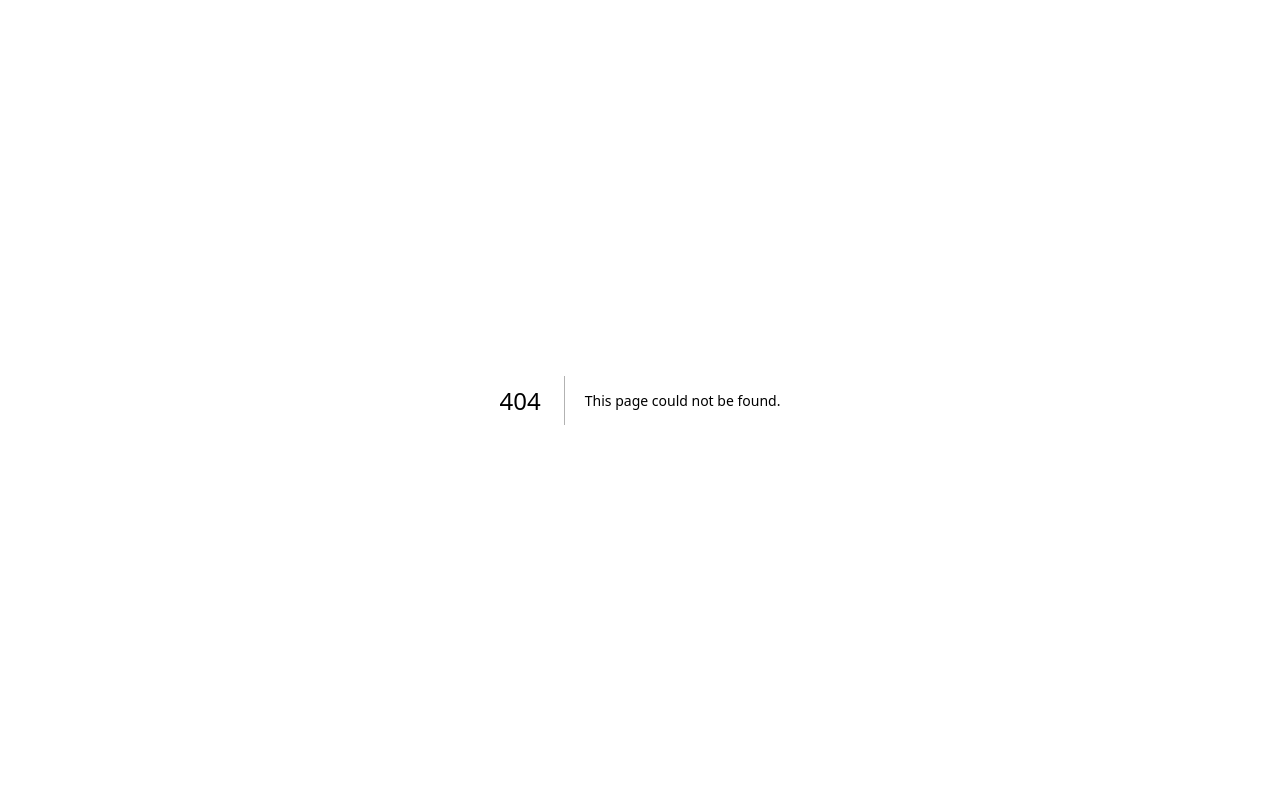
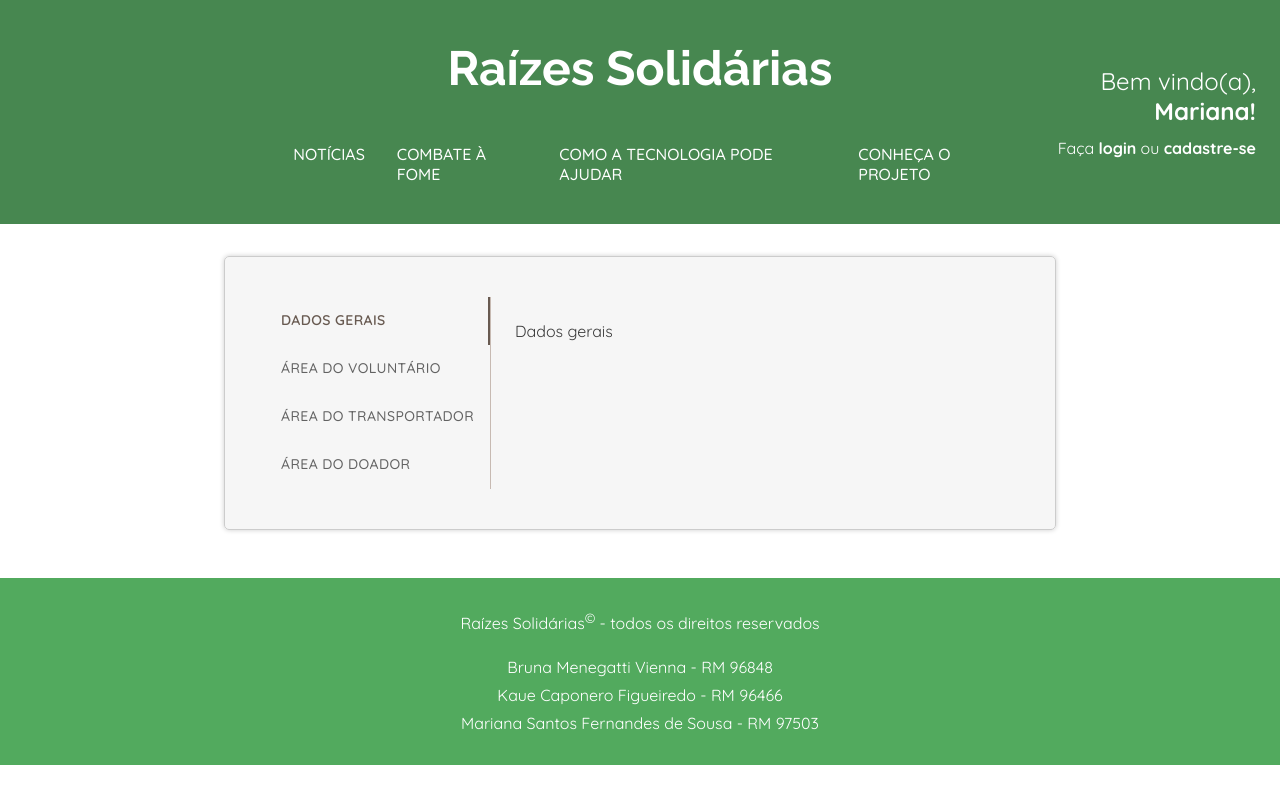
Before and after one commit to mariana-santos/RaizesSolidarias, a Next.js app in the folder RWD/gs2-next/: page /perfil in a window 1280 px wide. Before the commit this address had no page. Built offline with nearby package versions, Linux system fonts and the light colour scheme.

Commit message:
começo do perfil

```diff
--- a/RWD/gs2-next/app/Components/Menu/index.css
+++ b/RWD/gs2-next/app/Components/Menu/index.css
@@ -80,6 +80,7 @@ header .space, header .login-area {
 
 .login-area h2{
     margin-bottom: .5em;
+    font-weight: normal;
 }
 
 .login-area a{
@@ -119,7 +120,7 @@ header .space, header .login-area {
     }
 
     .login-area h2{
-        display: none;
+        /* display: none; */
     }
 
     .menu-wrapper{
@@ -130,4 +131,8 @@ header .space, header .login-area {
     nav ul a{
         color: #fff !important;
     }
+
+    #home header{
+        background: #3d8046f1 !important;
+    }
 }
--- a/RWD/gs2-next/app/Components/Menu/index.js
+++ b/RWD/gs2-next/app/Components/Menu/index.js
@@ -60,7 +60,9 @@ export default function Menu() {
             </div>
 
             <div className='login-area'>
-                    <h2>Bem vindo!</h2>
+                    <Link href="/perfil">
+                        <h2>Bem vindo(a), <strong>Mariana!</strong></h2>
+                    </Link>
                     <p>Faça <Link href="/login">login</Link> ou <Link href="/cadastro">cadastre-se</Link></p>
                 </div>
         </header>
--- a/RWD/gs2-next/app/styles/form.css
+++ b/RWD/gs2-next/app/styles/form.css
@@ -30,6 +30,12 @@ label{
     text-align: start;
 }
 
+.outros_links{
+    display: block;
+    text-align: start;
+    margin-top: 1em;
+}
+
 @media screen and (max-width: 768px) {
     .form-wrapper{
         padding-top: 10em;
--- /dev/null
+++ b/RWD/gs2-next/app/styles/perfil.css
@@ -0,0 +1,39 @@
+.wrap-profile{
+    padding-top: 16em;
+    padding-bottom: 3em;
+    max-width: 65%;
+    margin: auto;
+}
+
+.wrap-tabs{
+    padding: 2.5em;
+    border: solid 1px #ccc;
+    border-radius: 5px;
+    background: #f2f2f2b5;
+    box-shadow: 0px 0px 5px #cdcdcd;
+    display: flex;
+}
+
+.tab{
+    align-items: flex-start !important;
+    border-top-left-radius: 3px !important;
+    border-bottom-left-radius: 3px !important;
+    font-family: 'Quicksand' !important;
+}
+
+.tab:hover{
+    background: #9e857688 !important;
+}
+
+.Mui-selected{
+    color: #685a51 !important;
+    font-weight: 600 !important;
+}
+
+.tab-list{
+    border-right: solid 1px #9e857688;
+}
+
+button{
+    transition: .24s ease;
+}
--- /dev/null
+++ b/RWD/gs2-next/pages/perfil.js
@@ -0,0 +1,53 @@
+import { Raleway } from 'next/font/google'
+const font = Raleway({ subsets: ['latin'] })
+import { Quicksand } from 'next/font/google'
+const fontBody = Quicksand({ subsets: ['latin'] })
+
+import Tab from '@mui/material/Tab';
+import TabContext from '@mui/lab/TabContext';
+import TabList from '@mui/lab/TabList';
+import TabPanel from '@mui/lab/TabPanel';
+
+import '../app/globals.css'
+import '../app/styles/perfil.css'
+
+import Menu from '../app/Components/Menu'
+import Footer from '../app/Components/Footer'
+
+import { useState } from 'react';
+
+export default function Perfil() {
+
+    const [value, setValue] = useState("geral");
+
+    const handleChange = (event, newValue) => {
+        setValue(newValue);
+    };
+
+    return (
+        <div className={fontBody.className}>
+            <Menu />
+            <main className='wrap-profile'>
+                <div className='wrap-tabs'>
+                    <TabContext value={value} id="tab-context">
+                        <TabList onChange={handleChange} aria-label="Perfil do usuário"
+                                 orientation="vertical" variant="fullWidth" className='tab-list'
+                                 TabIndicatorProps={{sx: {background: '#685a51'}}}
+                        >
+                            <Tab label="Dados gerais" value="geral" className='tab' />
+                            <Tab label="Área do voluntário" value="voluntario" className='tab' />
+                            <Tab label="Área do transportador" value="transportador" className='tab' />
+                            <Tab label="Área do doador" value="doador" className='tab' />
+                        </TabList>
+
+                        <TabPanel value="geral">Dados gerais</TabPanel>
+                        <TabPanel value="voluntario">Área do voluntário</TabPanel>
+                        <TabPanel value="transportador">Área do transportador</TabPanel>
+                        <TabPanel value="doador">Área do doador</TabPanel>
+                    </TabContext>
+                </div>
+            </main>
+            <Footer />
+        </div>
+    )
+}
```
Also changed, not shown: RWD/gs2-next/app/Components/Campo/index.js (+6 -11 lines), RWD/gs2-next/package.json (+5 -3 lines), RWD/gs2-next/pages/cadastro.js (+14 -14 lines), 1 other file (tests, documents, lock files or other folders).
